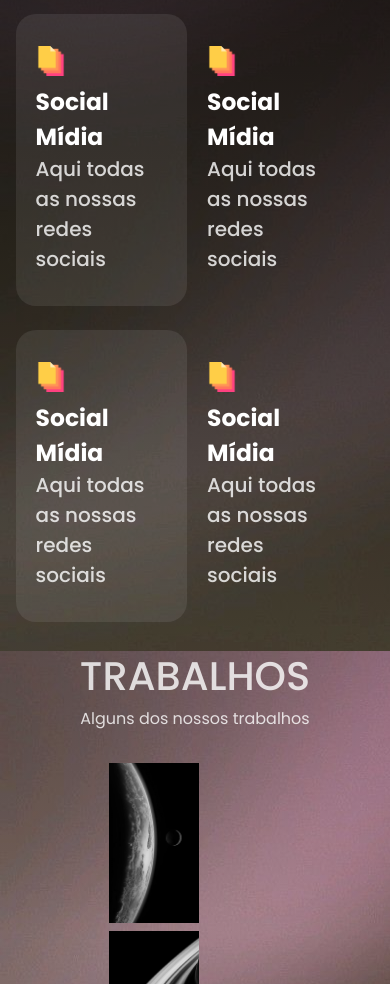
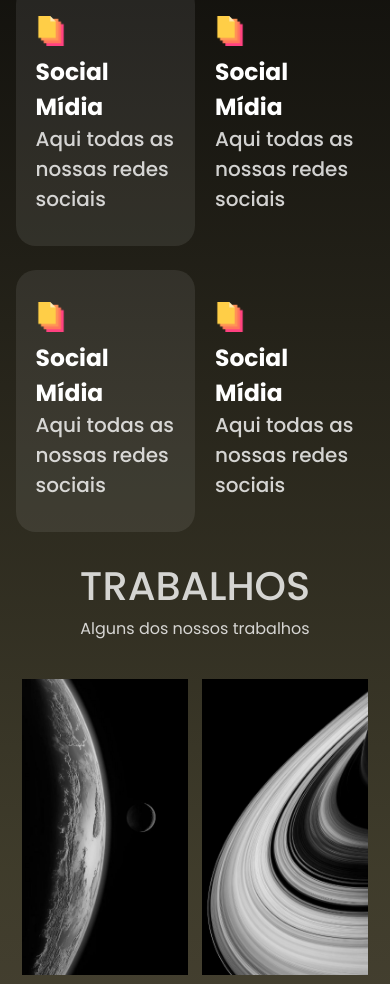
Before and after one commit to venti5101/Ejbdzhz, a plain HTML site: page index.html in a window 390 px wide. Shown: the part 1242-2226 px from the top of the page. Drawn offline with Linux system fonts and the light colour scheme.

Commit message:
Refactor CSS for layout and responsiveness
Updated styles for sections and images, adjusted media queries.

```diff
--- a/style.css
+++ b/style.css
@@ -122,8 +122,8 @@ h1 {
 }
 
 .secao2 {
+ width: 100%;
  align-items: center;
- background-image: url(fundo.jpg);
  position: relative;
 }
 
@@ -131,7 +131,7 @@ h1 {
  content: "";
  width: 100%;
  height: 100%;
- background: linear-gradient(#000000F0, #E0DC6B45, #060606EB);
+ background: linear-gradient(#000000F0, #E0DC6B45, #827165C9);
  position: absolute;
  top: 0;
  left: 0;
@@ -152,6 +152,8 @@ h1 {
  gap: 8px;
  font-size: 20px;
  font-weight: 500;
+ flex-grow: 1;
+ flex-basis: 150px;
  margin: 20px 0px 4px;
 }
 
@@ -167,9 +169,13 @@ h1 {
  gap: 8px .5%;
 
  img{
-  width: 90px;
+  width: 80px;
+  max-width: 400px;
+  padding: 6px;
   transition: all .3s;
   filter: saturate(0);
+  flex-grow: 1;
+  flex-basis: 150px;
   &:hover{
    filter: saturate(1);
   }
@@ -191,14 +197,11 @@ html{
  scroll-behavior: smooth;
 }
 
-@media(max-width: 600px) {
- .card{
-  width: calc(50% - 8px);
+@media (min-width: 768px){
+ .divImagens img{
+ flex: 1 1 calc(25% - 12px)
  }
-}
-
-@media(max-width: 600px) {
- .divImagens{
-  width: calc(50% - 8px);
+ .divCards {
+  flex 1 1 calc(25% - 12px)
  }
-}
+   }
```
